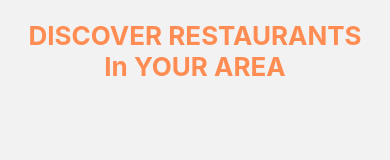
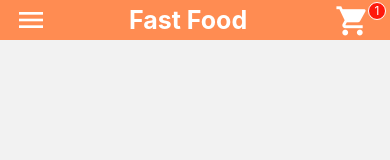
Before and after one commit to ajprince21/FastFood, a React Native app: screen /HomeScreen in a window 390 px wide. Shown: the top 160 px of the page. Built offline with nearby package versions, Linux system fonts and the light colour scheme.

Commit message:
created header for Home Screen

```diff
--- /dev/null
+++ b/src/components/HomeHeader.js
@@ -0,0 +1,50 @@
+import React from "react";
+import { View, Text, StyleSheet, Dimensions } from 'react-native';
+import { colors, parameters } from "../global/styles";
+
+import { Icon, withBadge } from '@rneui/themed';
+
+export default function HomeHeader({ title, navigation }) {
+    const BadgedIcon = withBadge(1)(Icon);
+    return (
+        <View style={styles.header}>
+            <View style={{ marginLeft: 15, justifyContent: 'center', alignItems: 'center', }}>
+                <Icon
+                    type="MaterialIcons"
+                    name={'menu'}
+                    color={colors.headerText}
+                    size={32}
+                    onPress={() => { navigation.goBack() }}
+
+                />
+            </View>
+            <View style={{ alignItems: 'center', justifyContent: 'center', }}>
+                <Text style={{ color: colors.CardBackground, fontSize: 25, fontWeight: 'bold' }}>Fast Food </Text>
+            </View>
+            <View style={{ alignItems: 'center', justifyContent: 'center', marginRight: 20, }}>
+                <BadgedIcon
+                    type="material-community"
+                    name='cart' size={35}
+                    color={colors.CardBackground}
+                />
+            </View>
+        </View>
+    )
+}
+
+const styles = StyleSheet.create({
+    header: {
+        flexDirection: 'row',
+        height: parameters.headerHeight,
+        backgroundColor: colors.buttons,
+        alignItems: 'center',
+        justifyContent: 'space-between'
+    },
+    headerText: {
+        color: colors.headerText,
+        fontSize: 22,
+        fontWeight: 'bold',
+        marginLeft: 30
+    }
+
+})
--- a/src/navigation/authNavigators.js
+++ b/src/navigation/authNavigators.js
@@ -4,6 +4,7 @@ import React from 'react'
 import { createStackNavigator, TransitionPresets } from '@react-navigation/stack';
 import SignInWelcomeScreen from '../screens/authScreens/SignInWelcomeScreen';
 import SignInScreen from '../screens/authScreens/signInScreen';
+import HomeScreen from '../screens/HomeScreen';
 
 const Auth = createStackNavigator();
 
@@ -27,6 +28,14 @@ export default function AuthStack() {
                     ...TransitionPresets.RevealFromBottomAndroid
                 }}
             />
+            <Auth.Screen
+                name='HomeScreen'
+                component={HomeScreen}
+                options={{
+                    headerShown: false,
+                    ...TransitionPresets.RevealFromBottomAndroid
+                }}
+            />
         </Auth.Navigator>
     )
 }
--- /dev/null
+++ b/src/screens/HomeScreen.js
@@ -0,0 +1,20 @@
+import { StyleSheet, Text, View } from 'react-native'
+import React from 'react'
+import HomeHeader from '../components/HomeHeader'
+
+const HomeScreen = ({navigation}) => {
+  return (
+    <View style={styles.container}>
+        <HomeHeader type={'menu'} navigation={navigation}/>
+    </View>
+  )
+}
+
+export default HomeScreen
+
+const styles = StyleSheet.create({
+    container:{
+        flex:1,
+
+    }
+})
--- a/src/screens/authScreens/signInScreen.js
+++ b/src/screens/authScreens/signInScreen.js
@@ -57,6 +57,9 @@ export default function SignInScreen({ navigation }) {
                         title={'SIGN IN'}
                         buttonStyle={parameters.buttonStyle}
                         titleStyle={parameters.buttonTitleStyle}
+                        onPress={()=> {
+                            navigation.navigate('HomeScreen')
+                        }}
                     />
                 </View>
                 <View style={{ alignItems: 'center', marginTop: 15 }}>
```
